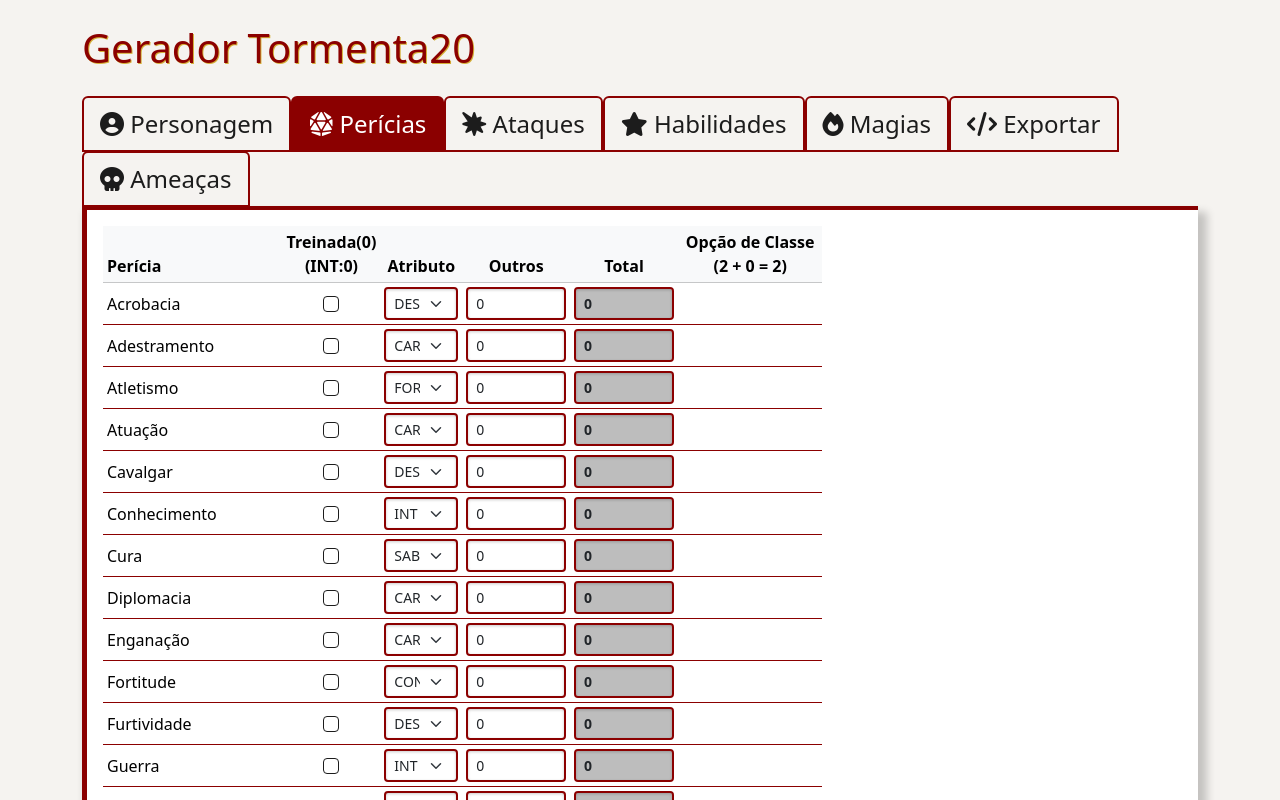
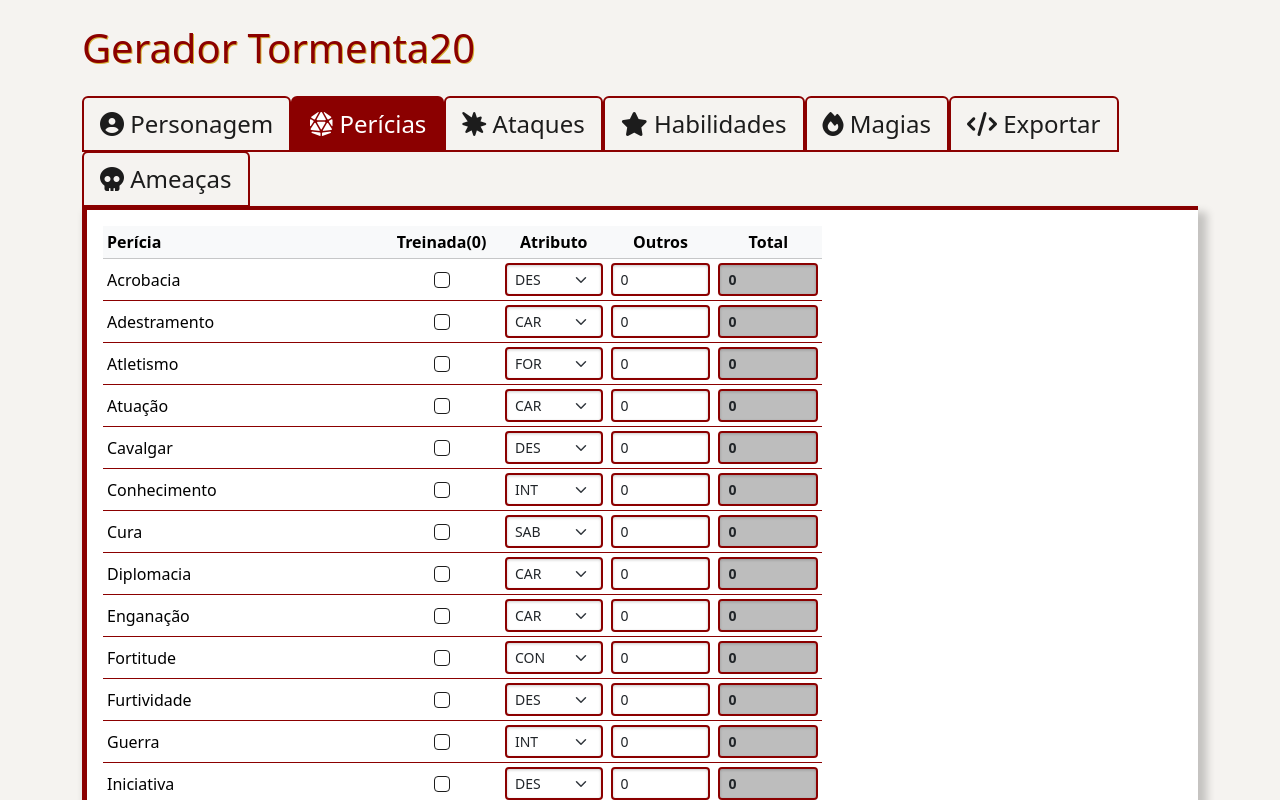
Before and after one commit to Jefersonblc/CharMakerT20, a React (Vite) app: page / in a window 1280 px wide. Both pictures are taken after a click on the button "Perícias". Shown: the top 800 px of the page. Built offline with nearby package versions, Linux system fonts and the light colour scheme.

Commit message:
Refactor Pericias component

```diff
--- a/src/components/Pericias.jsx
+++ b/src/components/Pericias.jsx
@@ -1,6 +1,5 @@
 import React, { useEffect, useState } from 'react';
 import { usePersonagem } from '../context/PersonagemContext';
-// import skillsData from '../assets/data/skills.js';
 
 function Pericias() {
   const { personagem, setPersonagem } = usePersonagem();
@@ -53,11 +52,10 @@ function Pericias() {
           <thead className="table-light">
             <tr>
               <th className="text-start">Perícia</th>
-              <th>Treinada({numeroPericiasTreinadas()}) <br/> (INT:{personagem.int}) </th>
+              <th>Treinada({numeroPericiasTreinadas()})</th>
               <th>Atributo</th>
               <th>Outros</th>
               <th>Total</th>
-              <th>Opção de Classe (2 + {personagem?.extraSkills || 0} = {(personagem?.extraSkills || 0) + 2})</th>
             </tr>
           </thead>
           <tbody>
@@ -76,6 +74,9 @@ function Pericias() {
                         />
                       : <span>{skill.nome}</span>
                     }
+                    {personagem.skills.includes(skill.nome) && '*'}
+                    {personagem.treinedSkills.includes(skill.nome) && '**'}
+                    {mustSelectSkill(skill.nome) && '**'}
                   </div>
                 </td>
                 <td className="position-relative">
@@ -117,16 +118,15 @@ function Pericias() {
                     disabled
                   />
                 </td>
-                <td className="text-start">
-                  {personagem.skills.includes(skill.nome) ? <i className="fa-solid fa-circle-left"></i> : ''}
-                  {mustSelectSkill(skill.nome) ? ' Escolher 1' : ''}
-                  {personagem.treinedSkills.includes(skill.nome) ? <span><i className="fa-solid fa-circle-left"></i> Padrão de Classe</span> : ''}
-                </td>
               </tr>
             ))}
           </tbody>
         </table>
       </div>
+      <p><strong>Total de Pericias:</strong> 2 (padrão) + {personagem?.extraSkills || 0} (classe) + {Math.max(personagem.int, 0)} (INT) = <strong>{ 2 + (personagem?.extraSkills || 0) + Math.max(personagem.int, 0)}</strong></p>
+      <p className='small fw-light mb-1'>* Pericias de Classe</p>
+      <p className='small fw-light mb-1'>** Pericias de Padrão da Classe</p>
+      {personagem?.treinedSkillsOr?.length > 0 && (<p className='small fw-light mb-1'>*** Pericias de Padrão da Classe (Escolher)</p>)}
     </div>
   );
 }
```
